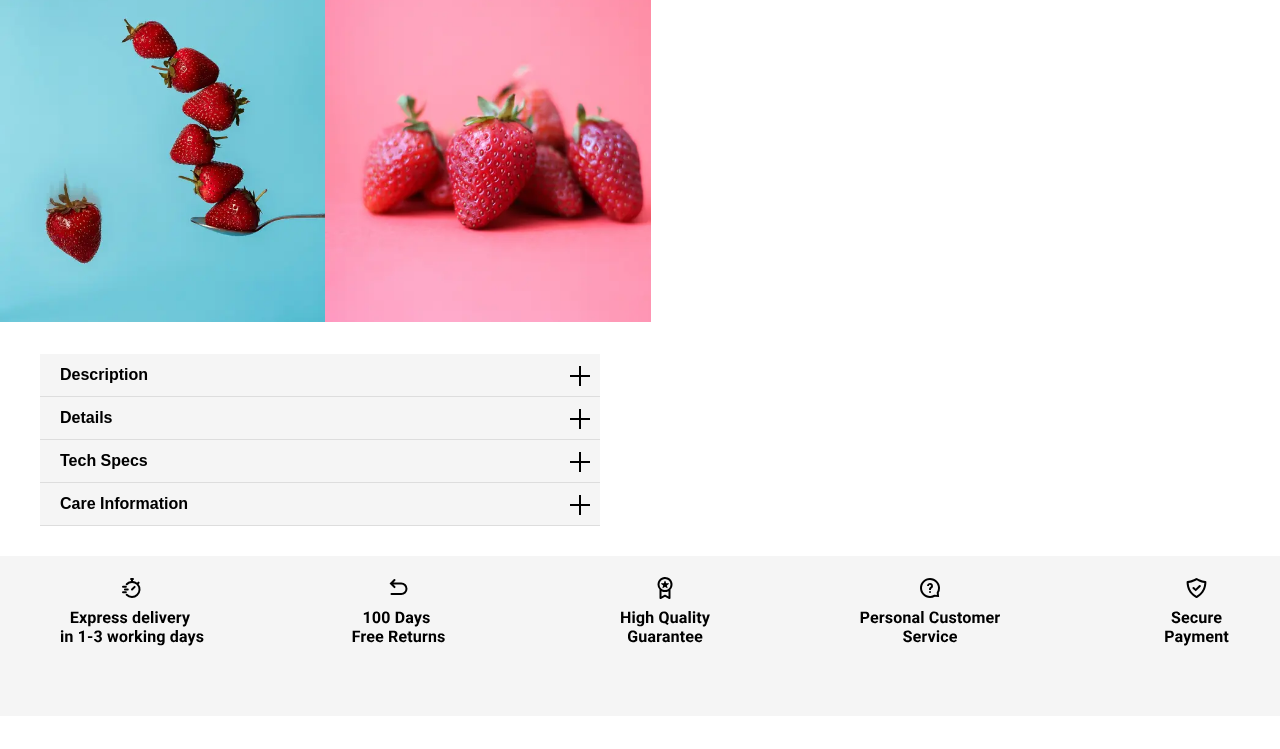
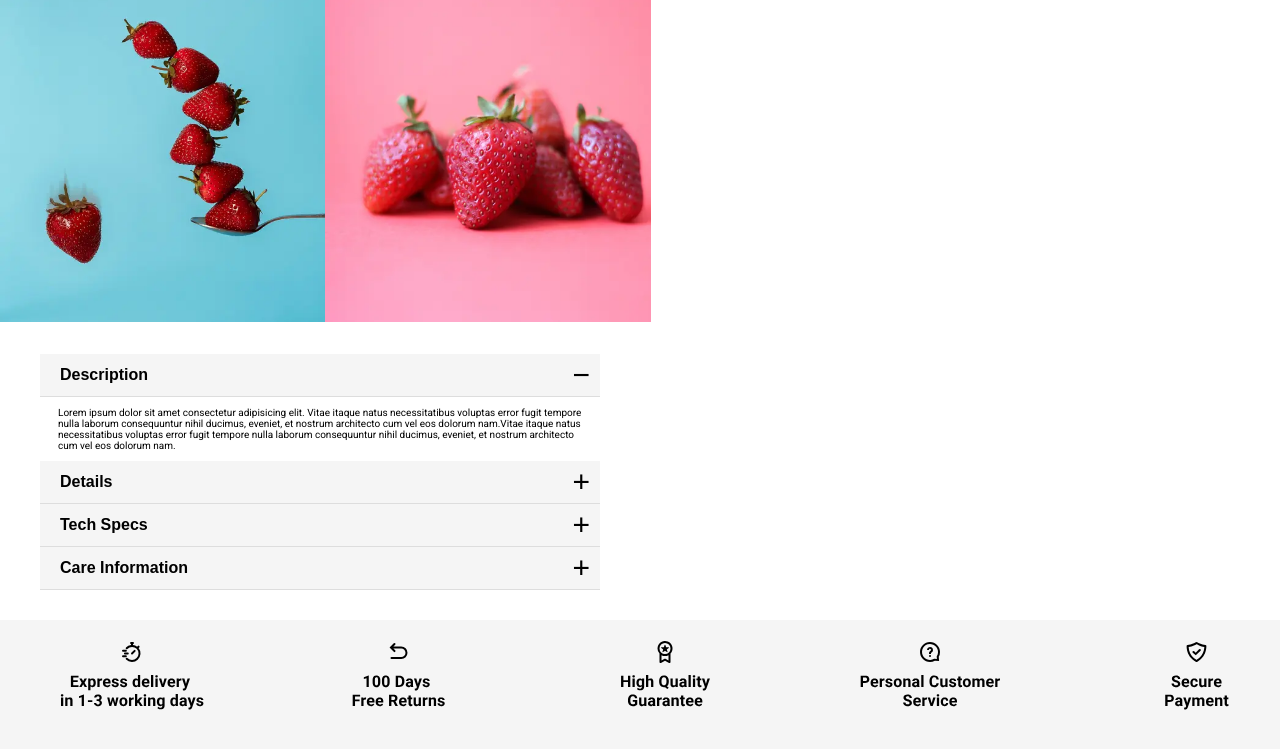
Before and after one commit to matteoCiancone/OpenmindFinalProject, a website: page pages/single_product.html in a window 1280 px wide. Both pictures are taken after a click on the button "Description". Shown: the part 476-1225 px from the top of the page. Drawn offline with nearby package versions, Linux system fonts and the light colour scheme.

Commit message:
Accordion corretti

```diff
--- a/pages/single_product.html
+++ b/pages/single_product.html
@@ -75,7 +75,7 @@
                         <li class="breadcrumb-item"><a href="/pages/index.html">Home <span>/</span></a></li>
                         <li class="breadcrumb-item"><a href="/pages/product_list.html">Product list <span>/</span></a>
                         </li>
-                        <li class="breadcrumb-item active" aria-current="page">Product</li>
+                        <li class="breadcrumb-item" aria-current="page">Product</li>
                     </ol>
                 </nav>
             </div>
@@ -176,43 +176,37 @@
             <div class="accordionSingleProduct">
                 <button class="accordionBtn">
                     Description
-                    <svg class="plusIcon" width="20" height="20" viewBox="0 0 20 20" fill="none"
-                        xmlns="http://www.w3.org/2000/svg">
-                        <path fill-rule="evenodd" clip-rule="evenodd" d="M11 9H20V11H11V20H9V11H0V9H9V0H11V9Z"
-                            fill="black" />
-                    </svg>
                 </button>
                 <div class="panel">
+                    <p>Lorem ipsum dolor sit amet consectetur adipisicing elit. Vitae itaque natus necessitatibus
+                        voluptas error fugit tempore nulla laborum consequuntur nihil ducimus, eveniet, et nostrum
+                        architecto cum vel eos dolorum nam.Vitae itaque natus necessitatibus
+                        voluptas error fugit tempore nulla laborum consequuntur nihil ducimus, eveniet, et nostrum
+                        architecto cum vel eos dolorum nam.</p>
                 </div>
                 <button class="accordionBtn">
                     Details
-                    <svg class="plusIcon" width="20" height="20" viewBox="0 0 20 20" fill="none"
-                        xmlns="http://www.w3.org/2000/svg">
-                        <path fill-rule="evenodd" clip-rule="evenodd" d="M11 9H20V11H11V20H9V11H0V9H9V0H11V9Z"
-                            fill="black" />
-                    </svg>
                 </button>
                 <div class="panel">
+                    <p>Lorem ipsum dolor sit amet consectetur adipisicing elit. Vitae itaque natus necessitatibus
+                        voluptas error fugit tempore nulla laborum consequuntur nihil ducimus, eveniet, et nostrum
+                        architecto cum vel eos dolorum nam.</p>
                 </div>
                 <button class="accordionBtn">
                     Tech Specs
-                    <svg class="plusIcon" width="20" height="20" viewBox="0 0 20 20" fill="none"
-                        xmlns="http://www.w3.org/2000/svg">
-                        <path fill-rule="evenodd" clip-rule="evenodd" d="M11 9H20V11H11V20H9V11H0V9H9V0H11V9Z"
-                            fill="black" />
-                    </svg>
                 </button>
                 <div class="panel">
+                    <p>Lorem ipsum dolor sit amet consectetur adipisicing elit. Vitae itaque natus necessitatibus
+                        voluptas error fugit tempore nulla laborum consequuntur nihil ducimus, eveniet, et nostrum
+                        architecto cum vel eos dolorum nam.</p>
                 </div>
                 <button class="accordionBtn">
                     Care Information
-                    <svg class="plusIcon" width="20" height="20" viewBox="0 0 20 20" fill="none"
-                        xmlns="http://www.w3.org/2000/svg">
-                        <path fill-rule="evenodd" clip-rule="evenodd" d="M11 9H20V11H11V20H9V11H0V9H9V0H11V9Z"
-                            fill="black" />
-                    </svg>
                 </button>
                 <div class="panel">
+                    <p>Lorem ipsum dolor sit amet consectetur adipisicing elit. Vitae itaque natus necessitatibus
+                        voluptas error fugit tempore nulla laborum consequuntur nihil ducimus, eveniet, et nostrum
+                        architecto cum vel eos dolorum nam.</p>
                 </div>
             </div>
         </section>
@@ -310,11 +304,7 @@
                             6.28214C2.87593 7.49107 2.21824 9.12757 2.0455 11ZM20 16H0V14H20V16Z" fill="black" />
                 </svg>
                 May we help you?
-                <svg class="plusIcon" width="20" height="20" viewBox="0 0 20 20" fill="none"
-                    xmlns="http://www.w3.org/2000/svg">
-                    <path fill-rule="evenodd" clip-rule="evenodd" d="M11 9H20V11H11V20H9V11H0V9H9V0H11V9Z"
-                        fill="black" />
-                </svg>
+
             </button>
             <div class="panel">
                 <ul>
@@ -333,11 +323,6 @@
                         fill="black" />
                 </svg>
                 Company
-                <svg class="plusIcon" width="20" height="20" viewBox="0 0 20 20" fill="none"
-                    xmlns="http://www.w3.org/2000/svg">
-                    <path fill-rule="evenodd" clip-rule="evenodd" d="M11 9H20V11H11V20H9V11H0V9H9V0H11V9Z"
-                        fill="black" />
-                </svg>
             </button>
             <div class="panel">
                 <ul>
--- a/src/scss/partials/components/_footer.scss
+++ b/src/scss/partials/components/_footer.scss
@@ -50,6 +50,22 @@
 	font-weight: 700;
 	text-align: start;
 	position: relative;
+	display: flex;
+	align-items: center;
+
+	&::after {
+		content: '\002B';
+		color: black;
+		font-weight: 400;
+		font-size: 3rem;
+		position: absolute;
+		right: 10px;
+	}
+
+	svg {
+		margin-right: 5px;
+	}
+}
 
 .panel {
 	padding: 0 18px;
@@ -60,22 +76,22 @@
 	ul {
 		padding: 0;
 
-
 		li {
 			list-style: none;
 			margin-bottom: 5px;
+
+			a {
+				text-decoration: none;
+				color: black;
+			}
 		}
 	}
 }
 
+.active::after {
+	content: "\2212";
 }
 
-
-
-.plusIcon {
-	position: absolute;
-	right: 10px;
-}
 
 .social {
 	background-color: $background-color_main;
```
Also changed, not shown: pages/index.html (+2 -10 lines), pages/product_list.html (+0 -10 lines), dist/css/style.css, index_css/style.css, 1 other file. Lines whose indentation alone changed are shown as unchanged.
